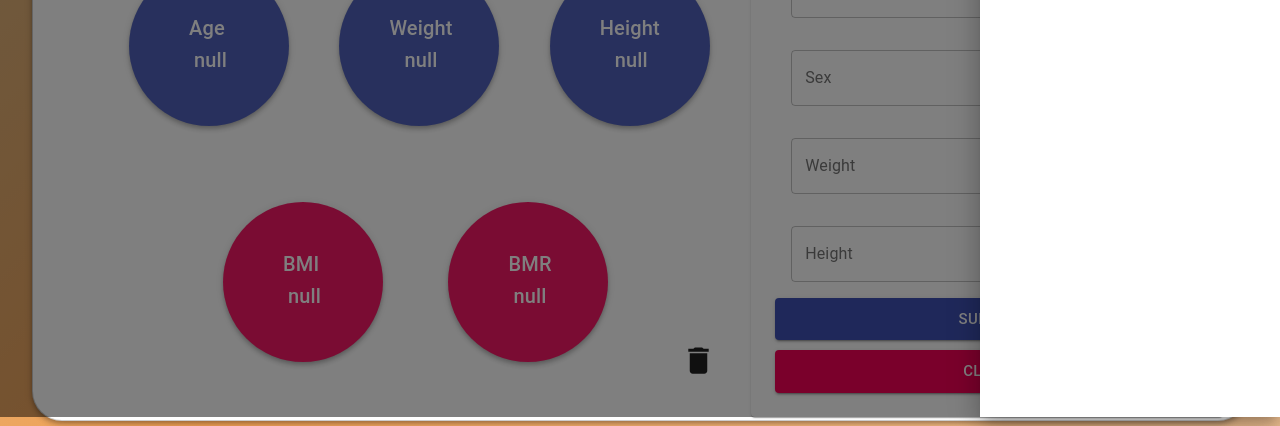
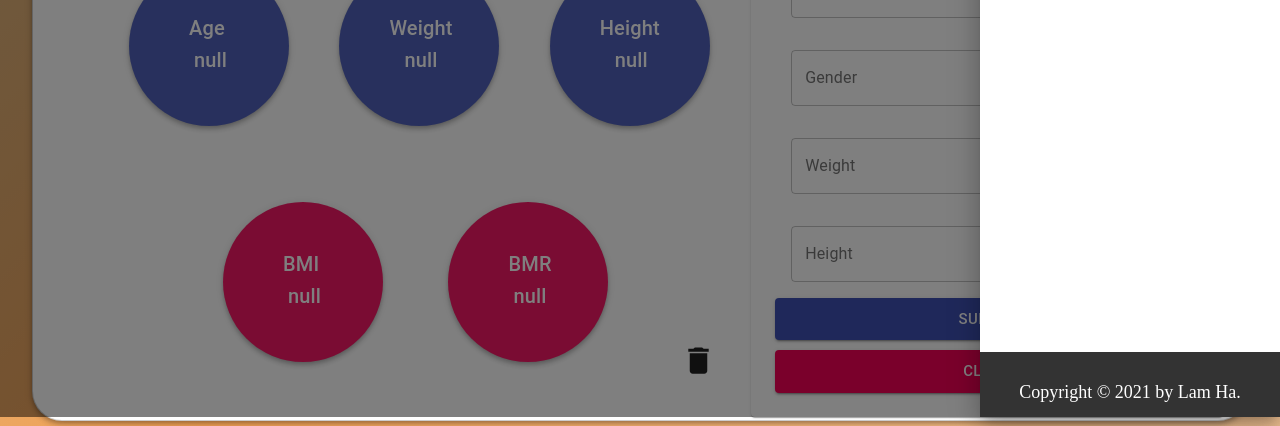
Before and after one commit to devbrian0214/Daily-Nutrients-API, a React (Create React App) app in the folder client/: page /dashboard in a window 1280 px wide. Both pictures are taken after a click on the button 75 px from the left and 82 px from the top of the page. Shown: the part 383-809 px from the top of the page. Built offline with nearby package versions, Linux system fonts and the light colour scheme; no server answers.

Commit message:
add footer coppyright @ 2021 by Lam Ha

```diff
--- a/client/src/components/Dashboard/Form/Form.js
+++ b/client/src/components/Dashboard/Form/Form.js
@@ -47,7 +47,7 @@ const Form = ({ currentId, setCurrentId }) => {
                 <Typography variant="h6">{currentId ? 'Update' : 'Fill in'} Your Health Details</Typography>
                 <TextField name="name" variant="outlined" label="Name" fullWidth value={hdData.name} onChange={onChange} />
                 <TextField name="age" variant="outlined" label="Age" fullWidth value={hdData.age} onChange={onChange} />
-                <TextField name="sex" variant="outlined" label="Sex" fullWidth value={hdData.sex} onChange={onChange} />
+                <TextField name="sex" variant="outlined" label="Gender" fullWidth value={hdData.sex} onChange={onChange} />
                 <TextField name="weight" variant="outlined" label="Weight" fullWidth value={hdData.weight} onChange={onChange} />
                 <TextField name="height" variant="outlined" label="Height" fullWidth value={hdData.height} onChange={onChange} />
                 <Button
--- a/client/src/components/Navbar/DrawerNav/DrawerNav.js
+++ b/client/src/components/Navbar/DrawerNav/DrawerNav.js
@@ -137,7 +137,7 @@ const DrawerNav = () => {
     );
 
     return (
-        <div>
+        <div className={classes.flexBox}>
             <Fragment key={'right'}>
                 <Button onClick={toggleDrawer('right', true)}>
                     <Tooltip title="Navigation">
@@ -146,6 +146,7 @@ const DrawerNav = () => {
                 </Button>
                 <Drawer anchor={'right'} open={state['right']} onClose={toggleDrawer('right', false)}>
                     {list('right')}
+                    <footer className={classes.footer}>Copyright &copy; 2021 by Lam Ha.</footer>
                 </Drawer>
             </Fragment>
         </div>
--- a/client/src/components/Navbar/DrawerNav/styles.js
+++ b/client/src/components/Navbar/DrawerNav/styles.js
@@ -28,5 +28,18 @@ export default makeStyles((theme) => ({
         width: 50,
         height: 50,
         paddingLeft: 20
+    },
+    footer: {
+        position: 'absolute',
+        bottom: 0,
+        right: 0,
+        background: '#333',
+        color: 'white',
+        textAlign: 'center',
+        alignContent: 'center',
+        width: '100%',
+        height: 50,
+        fontSize: '1.125rem',
+        paddingTop: 15
     }
 }));
```
